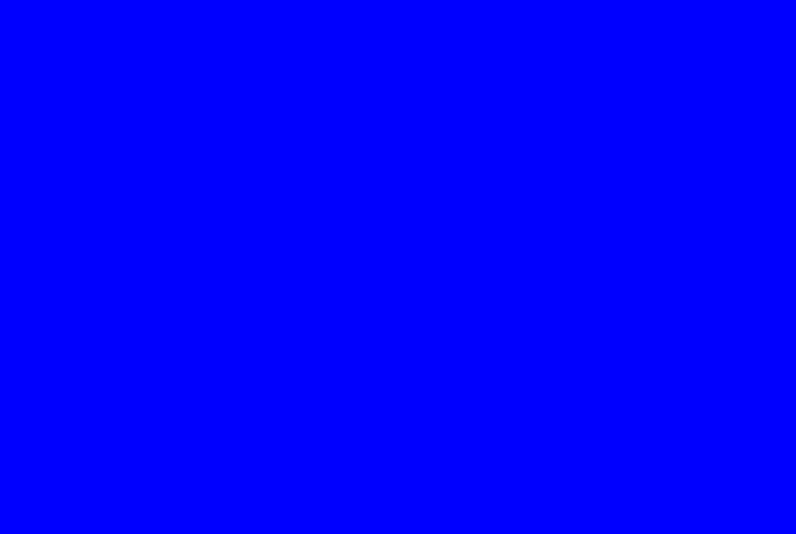
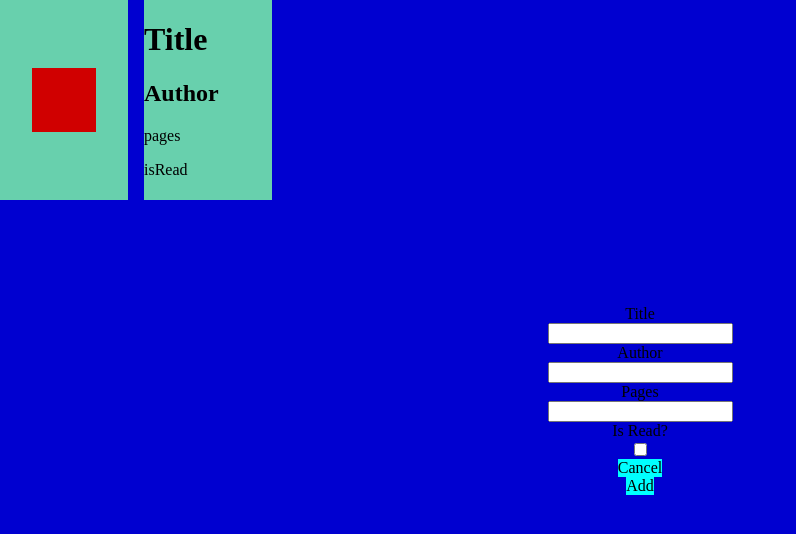
Before and after one commit to CFeeney333/library, a plain HTML site: page index.html in a window 1280 px wide. Shown: the whole page, without its empty margins (0-796 px from the left). Drawn offline with Linux system fonts and the light colour scheme.

Commit message:
Add basic layout and styling

```diff
--- a/index.html
+++ b/index.html
@@ -5,9 +5,37 @@
     <meta http-equiv="X-UA-Compatible" content="IE=edge">
     <meta name="viewport" content="width=device-width, initial-scale=1.0">
     <link rel="stylesheet" href="style.css">
+    <script type="text/javascript" src="main.js" defer></script>
     <title>Library</title>
 </head>
 <body>
+    <div class="books">
+        <div class="new">
+            <div id="new-button">
+            </div>
+        </div>
+        <div class="card" data-id="Title">
+            <h1>Title</h1>
+            <h2>Author</h2>
+            <p>pages</p>
+            <p>isRead</p>
+        </div>
+    </div>
+    <div class="card-create">
+        <label for="title">Title</label>
+        <input type="text" id="title">
 
+        <label for="author">Author</label>
+        <input type="text" id="author">
+
+        <label for="pages">Pages</label>
+        <input type="number" id="pages">
+
+        <label for="is-read">Is Read?</label>
+        <input type="checkbox" id="is-read">
+
+        <div class="button" id="cancel-button">Cancel</div>
+        <div class="button" id="add-button">Add</div>
+    </div>
 </body>
 </html>
--- a/style.css
+++ b/style.css
@@ -1,3 +1,44 @@
 body {
     background-color: blue;
+    margin: 0;
 }
+
+.books {
+    display: grid;
+    grid-template-columns: repeat(auto-fill, minmax(8em, 4fr));
+    grid-auto-rows: 200px;
+    gap: 1em;
+}
+
+.card,
+.new {
+    background-color: aquamarine;
+}
+
+.new {
+    display: flex;
+    justify-content: center;
+    align-items: center;
+}
+
+.button {
+    background-color: aqua;
+}
+
+#new-button {
+    background-color: red;
+    width: 4em;
+    height: 4em;
+}
+
+.card-create {
+    display: flex;
+    flex-direction: column;
+    align-items: center;
+    justify-content: center;
+    background-color: rgba(0, 0, 0, 0.185);
+    position: absolute;
+    width: 100%;
+    height: 100%;
+    top: 0;
+}
```
